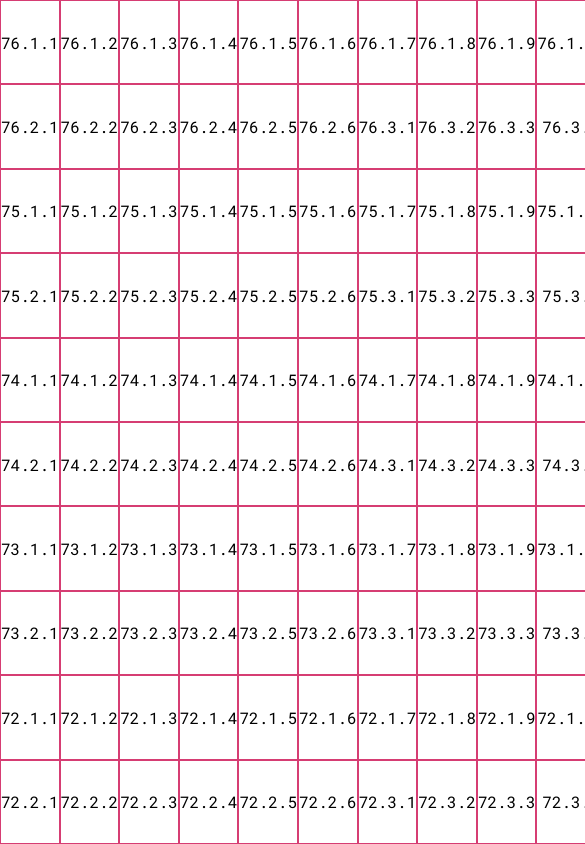
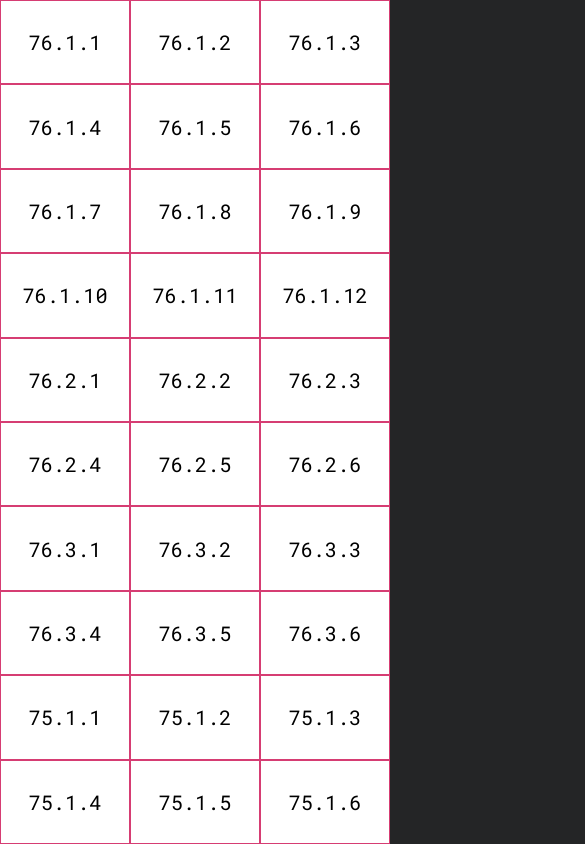
Before and after one commit to Hostek/om-checklist, a SvelteKit app: page / in a window 390 px wide. Shown: the top 844 px of the page, 585 px wide, since content can reach past the window. Built offline with nearby package versions, Linux system fonts and the light colour scheme.

Commit message:
better responsivness

```diff
--- a/src/routes/+page.svelte
+++ b/src/routes/+page.svelte
@@ -15,5 +15,16 @@
     main {
         display: grid;
         grid-template-columns: repeat(12, 1fr);
+        font-size: 1.3vw;
+
+        @media only screen and (max-width: 1000px) {
+            grid-template-columns: repeat(6, 1fr);
+            font-size: 2.6vw;
+        }
+
+        @media only screen and (max-width: 500px) {
+            grid-template-columns: repeat(3, 1fr);
+            font-size: 5.2vw;
+        }
     }
 </style>
```
